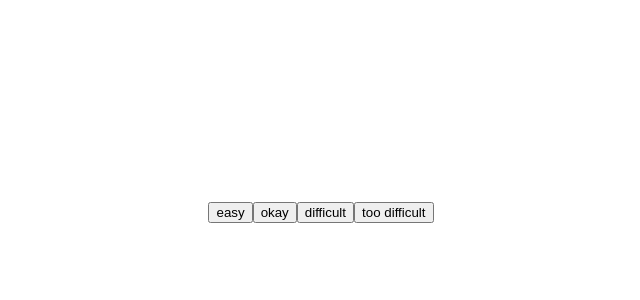
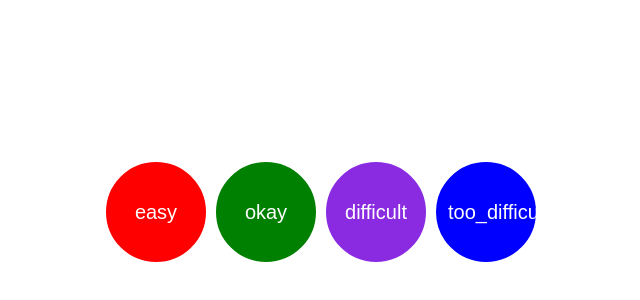
Before and after one commit to nelonj/that-was-easy, a React (Create React App) app: page / in a window 1280 px wide. Shown: the part 188-488 px from the top of the page, without its empty margins (319-959 px from the left). Built offline with nearby package versions, Linux system fonts and the light colour scheme.

Commit message:
connected the css

```diff
--- a/src/App.css
+++ b/src/App.css
@@ -8,7 +8,7 @@
 }
 
 
-.button1 {
+.easy {
   padding:10px;
   margin: 5px;
   border: 2px solid red;
@@ -21,7 +21,7 @@
 
 }
 
-.button2 {
+.okay {
   padding:10px;
   margin: 5px;
   border: 2px solid green;
@@ -34,7 +34,7 @@
 
 }
 
-.button3 {
+.difficult {
   padding:10px;
   margin: 5px;
   border: 2px solid blueviolet;
@@ -47,7 +47,7 @@
 
 }
 
-.button4 {
+.too_difficult {
   padding:10px;
   margin: 5px;
   border: 2px solid blue;
--- a/src/App.tsx
+++ b/src/App.tsx
@@ -10,7 +10,7 @@ function App() {
       <AlertButton alert = 'easy'  />
       <AlertButton alert = 'okay' />
       <AlertButton alert = 'difficult'  />
-      <AlertButton alert = 'too difficult'  />
+      <AlertButton alert = 'too_difficult'  />
 
 
       {/* <button
```
